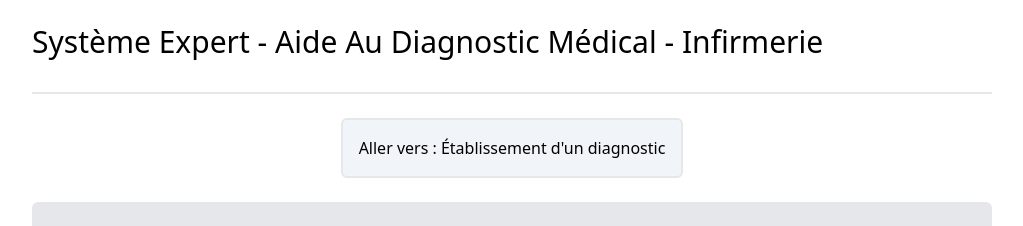
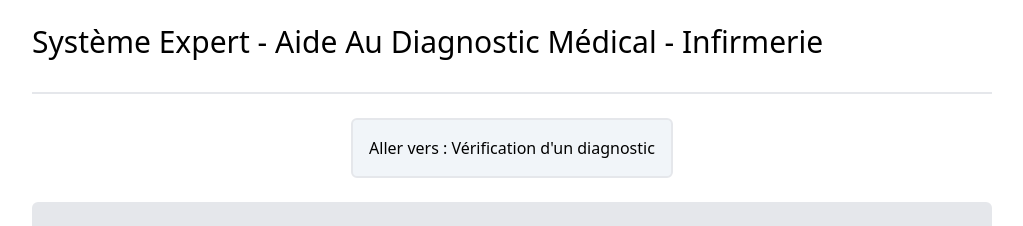
Before and after one commit to adelestre/medical-diagnosis, a React (Create React App) app: page / in a window 1280 px wide. Shown: the top 226 px of the page, without its empty margins (128-1151 px from the left). Built offline with nearby package versions, Linux system fonts and the light colour scheme; what tw-elements would draw is missing.

Commit message:
v1.0.5 - Fix bug

```diff
--- a/src/App.jsx
+++ b/src/App.jsx
@@ -23,8 +23,8 @@ function App() {
 					className="bg-slate-100 p-4 rounded-md border-2"
 				>
 					{model
-						? "Aller vers : Établissement d'un diagnostic"
-						: "Aller vers : Vérification d'un diagnostic"}
+						? "Aller vers : Vérification d'un diagnostic"
+						: "Aller vers : Établissement d'un diagnostic"}
 				</button>
 			</div>
 			<div className="flex flex-col gap-2 relative w-full">
```
